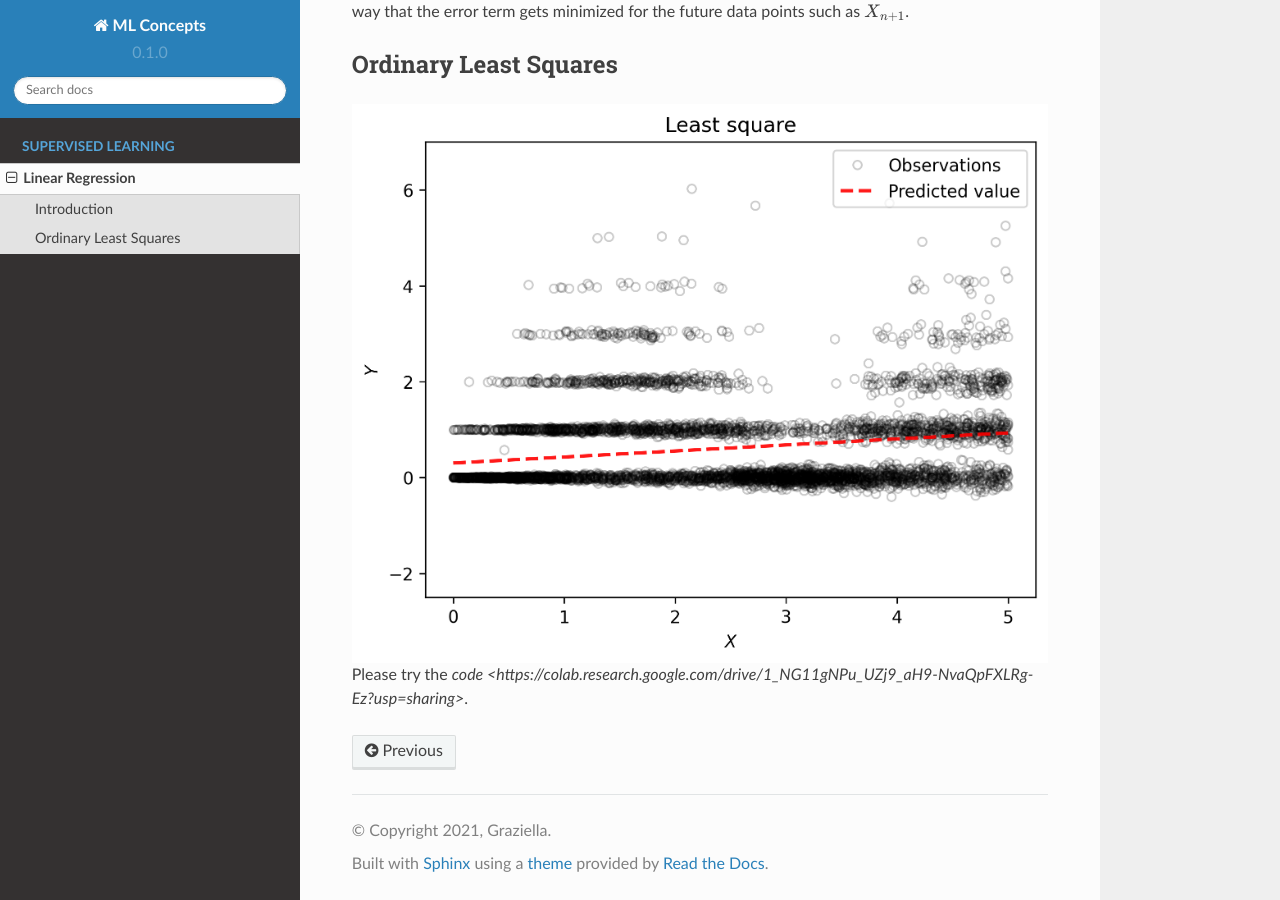
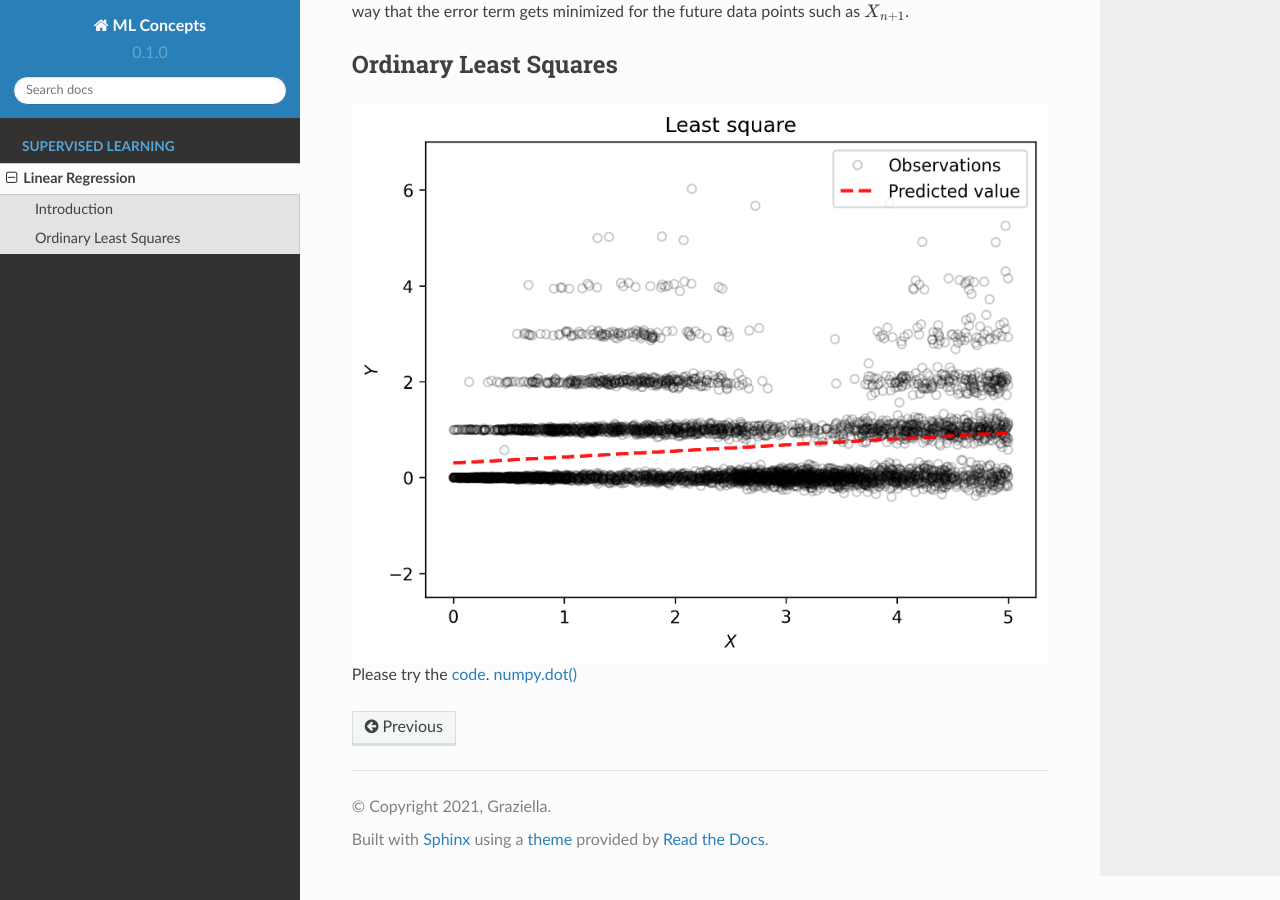
Before and after one commit to ghoshsubh/ML-project, a Sphinx documentation site: the page built from docs/source/Linear_regression.rst, in a window 1280 px wide and 900 px high, scrolled down 748 px. Built offline with Sphinx 7.4.7 and the Read the Docs theme 2.0.0, drawn with Linux system fonts in a browser that asks for light colours.

Commit message:
Update Linear_regression.rst

```diff
--- a/docs/source/Linear_regression.rst
+++ b/docs/source/Linear_regression.rst
@@ -34,4 +34,5 @@ Ordinary Least Squares
 .. image:: images/LeastSquare.png
   :align: center
 
-Please try the `code <https://colab.research.google.com/drive/1_NG11gNPu_UZj9_aH9-NvaQpFXLRg-Ez?usp=sharing>`.
+Please try the `code <https://colab.research.google.com/drive/1_NG11gNPu_UZj9_aH9-NvaQpFXLRg-Ez?usp=sharing>`_.
+`numpy.dot() <https://docs.scipy.org/doc/numpy/reference/generated/numpy.dot.html>`_
```
